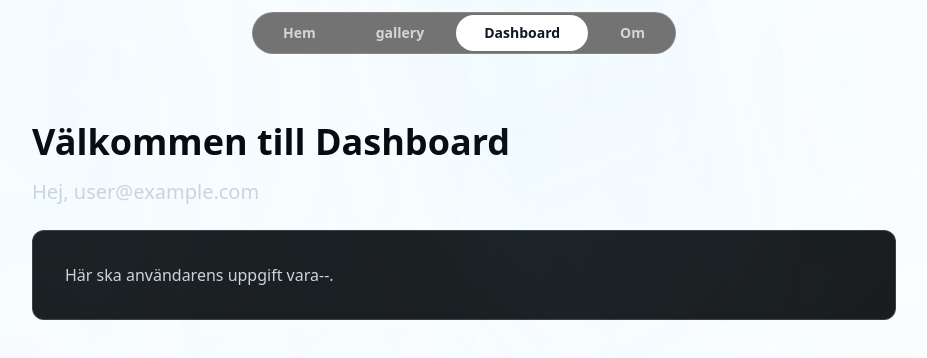
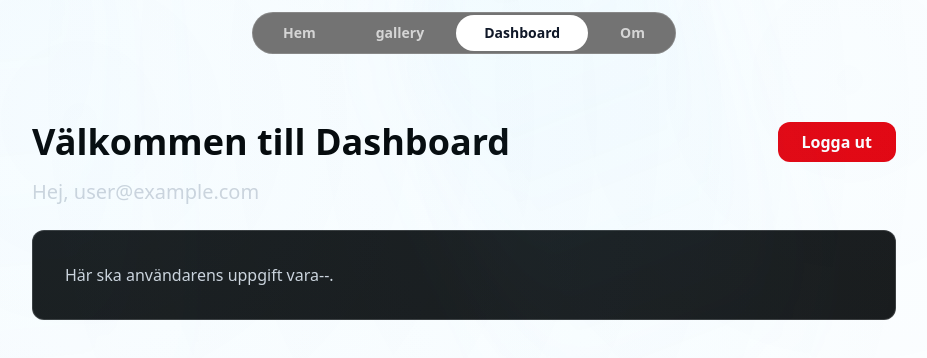
Before and after one commit to kikoDevv/pixel-scout, a Next.js app: page /dashboard in a window 1280 px wide. Shown: the top 358 px of the page, without its empty margins (176-1103 px from the left). Built offline with nearby package versions, Linux system fonts and the light colour scheme; no server answers; sample sign-in values are in the browser's storage.

Commit message:
Added a sign out button

```diff
--- a/app/dashboard/page.tsx
+++ b/app/dashboard/page.tsx
@@ -2,7 +2,7 @@
 import { useEffect, useState } from "react";
 import { useRouter } from "next/navigation";
 import { auth } from "@/lib/firebase/firebaseConfig";
-import { onAuthStateChanged } from "firebase/auth";
+import { onAuthStateChanged, signOut } from "firebase/auth";
 
 export default function Dashboard() {
   const router = useRouter();
@@ -22,6 +22,15 @@ export default function Dashboard() {
     return () => unsubscribe();
   }, [router]);
 
+  const handleLogout = async () => {
+    try {
+      await signOut(auth);
+      router.push("/sign-in");
+    } catch (error) {
+      console.error("Error signing out:", error);
+    }
+  };
+
   if (loading) {
     return <div className="h-screen flex items-center justify-center">Laddar...</div>;
   }
@@ -29,8 +38,17 @@ export default function Dashboard() {
   return (
     <div className="min-h-screen pt-20">
       <section className="max-w-4xl mx-auto px-4">
-        <h1 className="text-4xl font-bold mb-4">Välkommen till Dashboard</h1>
-        <p className="text-xl text-gray-300 mb-6">Hej, {user?.email}</p>
+        <div className="flex justify-between items-start mb-6">
+          <div>
+            <h1 className="text-4xl font-bold mb-4">Välkommen till Dashboard</h1>
+            <p className="text-xl text-gray-300">Hej, {user?.email}</p>
+          </div>
+          <button
+            onClick={handleLogout}
+            className="px-6 py-2 rounded-xl bg-red-600 text-white font-semibold hover:bg-red-700 transition-colors cursor-pointer">
+            Logga ut
+          </button>
+        </div>
         <div className="bg-neutral-900 border border-white/15 rounded-xl p-8">
           <p className="text-gray-300">Här ska användarens uppgift vara--.</p>
         </div>
--- a/components/header.tsx
+++ b/components/header.tsx
@@ -29,7 +29,10 @@ export default function Header() {
     { name: "Om", href: "/om", ariaLabel: "Läs mer om vad vi är" },
   ];
 
-  const activeTab = tabs.find((tab) => tab.href === pathname)?.name ?? "Hem";
+  const activeTab =
+    pathname === "/sign-in" || pathname === "/sign-up"
+      ? (user ? "Dashboard" : "Loggin")
+      : tabs.find((tab) => tab.href === pathname)?.name ?? "Hem";
 
   return (
     <header className="sticky top-3 z-20 flex items-center justify-center" role="banner">
--- a/lib/firebase/firebaseConfig.ts
+++ b/lib/firebase/firebaseConfig.ts
@@ -10,7 +10,13 @@ const firebaseConfig = {
   appId: process.env.NEXT_PUBLIC_FIREBASE_APP_ID,
 };
 
-const app = !getApps().length ? initializeApp(firebaseConfig) : getApp();
-const auth = getAuth(app);
+let app: any;
+let auth: any;
+
+// Only initialize Firebase on the client side
+if (typeof window !== "undefined") {
+  app = !getApps().length ? initializeApp(firebaseConfig) : getApp();
+  auth = getAuth(app);
+}
 
 export { app, auth };
--- a/package.json
+++ b/package.json
@@ -32,6 +32,7 @@
     "@types/node": "^20",
     "@types/react": "^19",
     "@types/react-dom": "^19",
+    "baseline-browser-mapping": "^2.10.13",
     "eslint": "^9",
     "eslint-config-next": "16.0.6",
     "tailwindcss": "^4",
```
Also changed, not shown: 1 other file (tests, documents, lock files or other folders).
